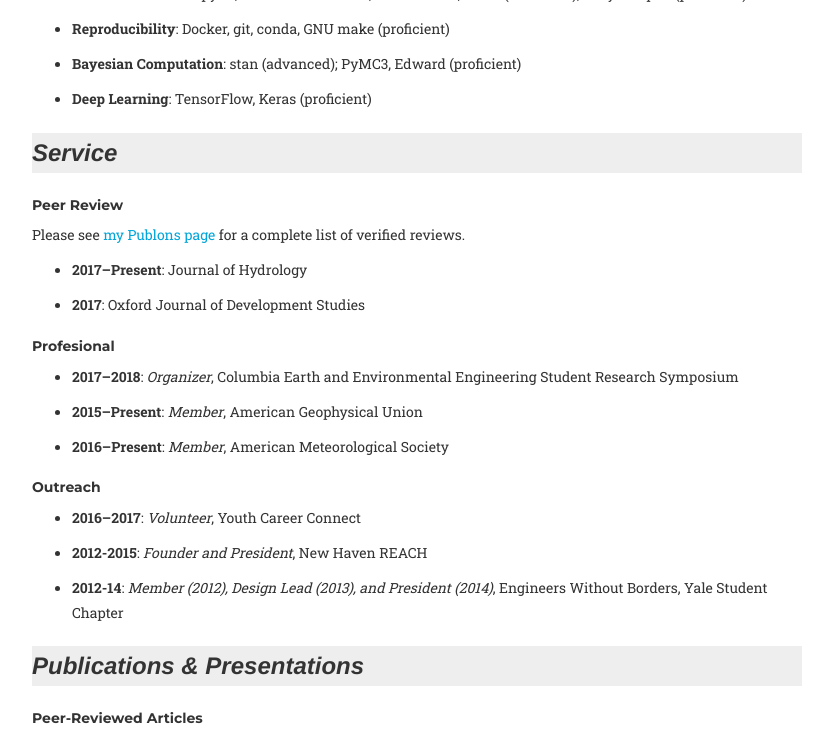
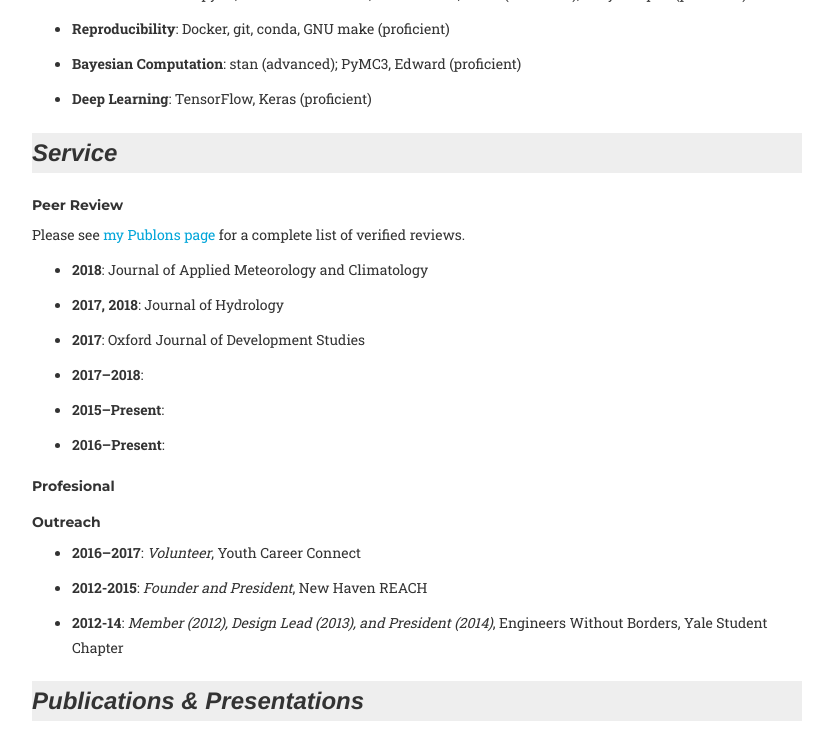
Before and after one commit to jdossgollin/blog, a Jekyll site: the page built from cv/index.md, in a window 1280 px wide and 900 px high, scrolled down 1891 px, cut to the strip 0-733 px from the top of the window. Shown: the whole strip, without its empty margins (223-1056 px from the left). Built offline with Jekyll 4.4.1, drawn with Linux system fonts in a browser that asks for light colours; nearby versions of some CDN libraries; some web fonts are replaced; library files that are not in the unit come from our copies; comment, search, counter and statistics services are not loaded.

Commit message:
update reviewer info

```diff
--- a/_data/service.yml
+++ b/_data/service.yml
@@ -1,9 +1,12 @@
 review:
+  - journal: Journal of Applied Meteorology and Climatology
+    time: 2018
   - journal: Journal of Hydrology
-    time: 2017--Present
+    time: 2017, 2018
   - journal: Oxford Journal of Development Studies
     time: 2017
-professional:
+
+    professional:
   - position: Organizer
     organization: Columbia Earth and Environmental Engineering Student Research Symposium
     time: 2017--2018
```
